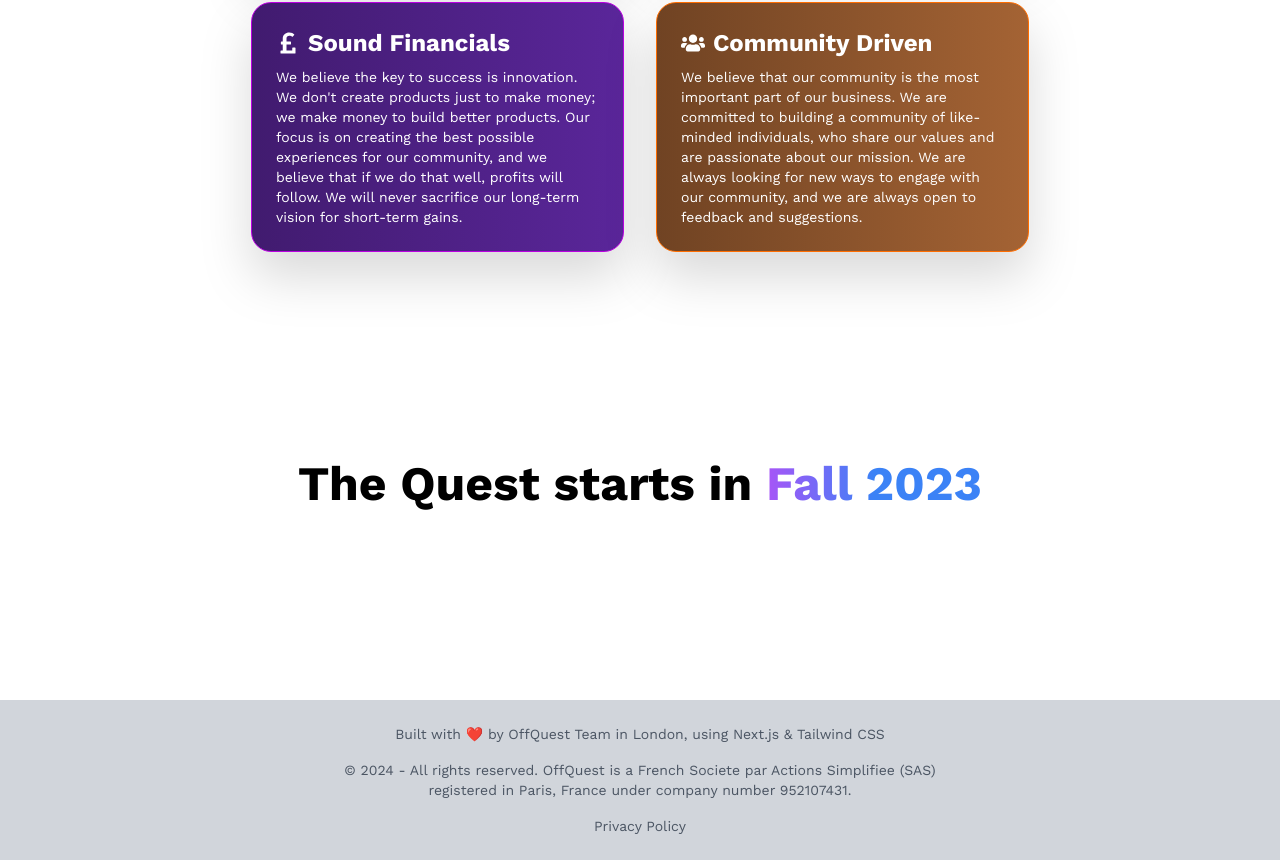
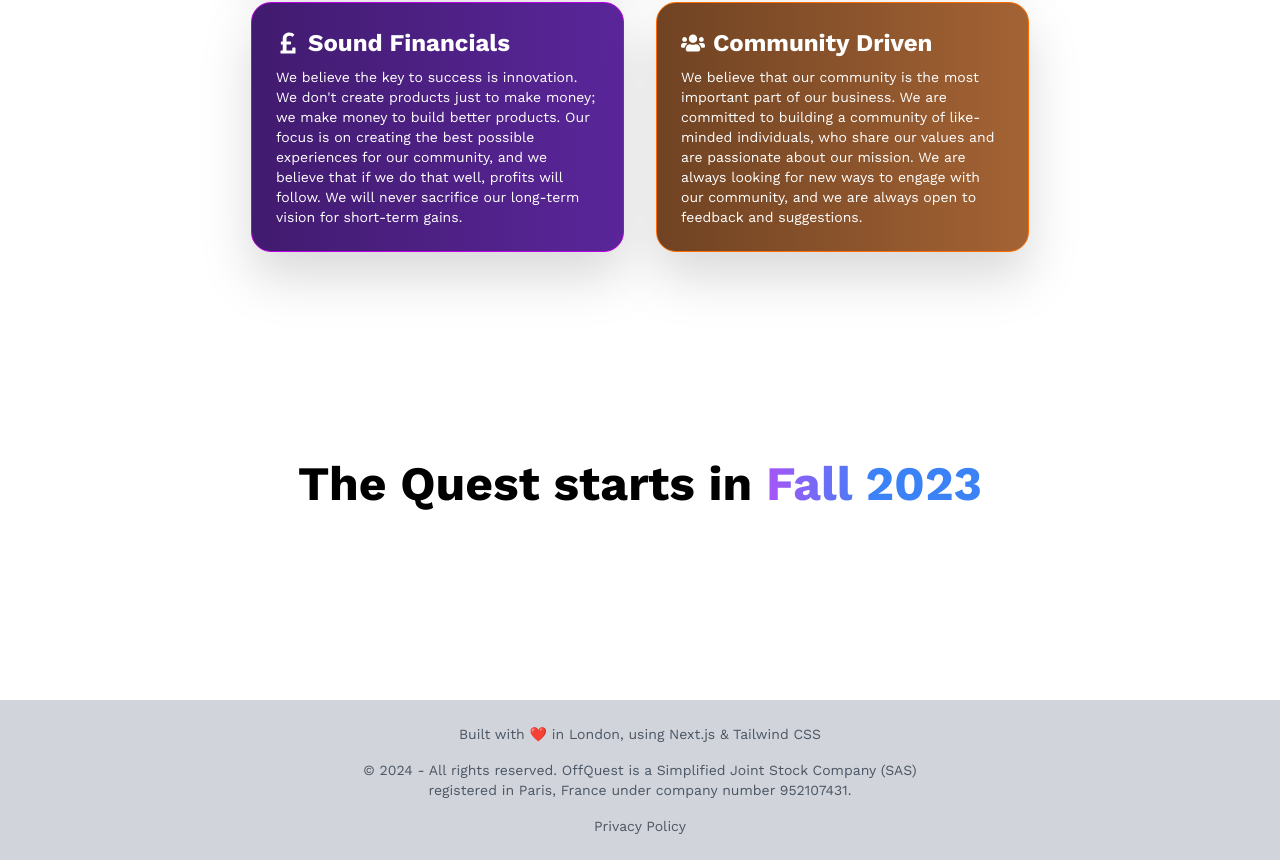
Before and after one commit to fhswno/offquest-website, a Next.js app: page / in a window 1280 px wide. Shown: the part 3118-3978 px from the top of the page. Built offline with nearby package versions, Linux system fonts and the light colour scheme.

Commit message:
Update footer information

```diff
--- a/src/app/page.tsx
+++ b/src/app/page.tsx
@@ -133,12 +133,12 @@ export default function Home() {
       </main>
       <footer className="flex flex-col items-center justify-center px-4 py-6 bg-gray-300 dark:bg-black sm:px-6 lg:px-8">
         <p className="text-sm text-center text-gray-600">
-          Built with ❤️ by OffQuest Team in London, using Next.js & Tailwind CSS
+          Built with ❤️ in London, using Next.js & Tailwind CSS
         </p>
         <p className="w-full my-4 text-sm text-center text-gray-600 tablet:w-1/2">
           &copy; {new Date().getFullYear()} - All rights reserved. OffQuest is a
-          French Societe par Actions Simplifiee (SAS) registered in Paris,
-          France under company number 952107431.
+          Simplified Joint Stock Company (SAS) registered in Paris, France under
+          company number 952107431.
         </p>
         <Link
           href="https://sarsburydarwell.notion.site/Privacy-Policy-afa1856985e54b9899cc8776f79f31eb?pvs=4"
```
